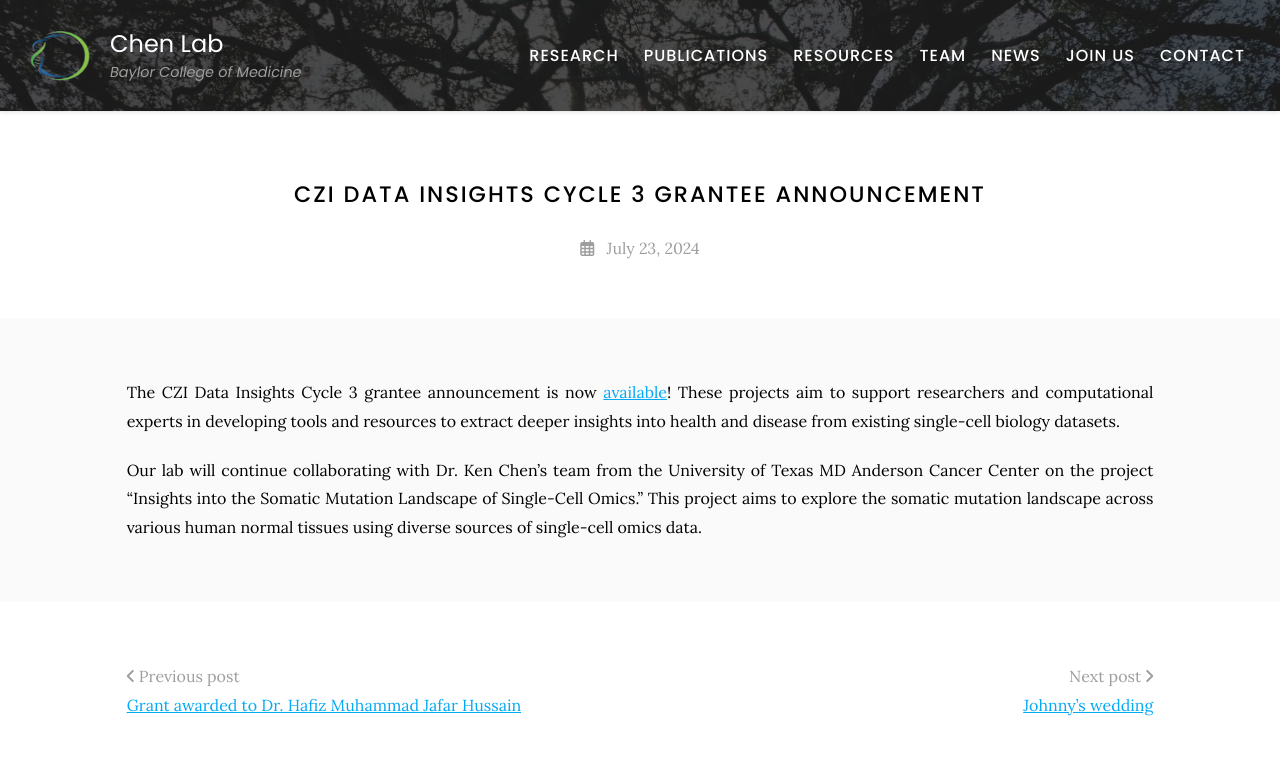
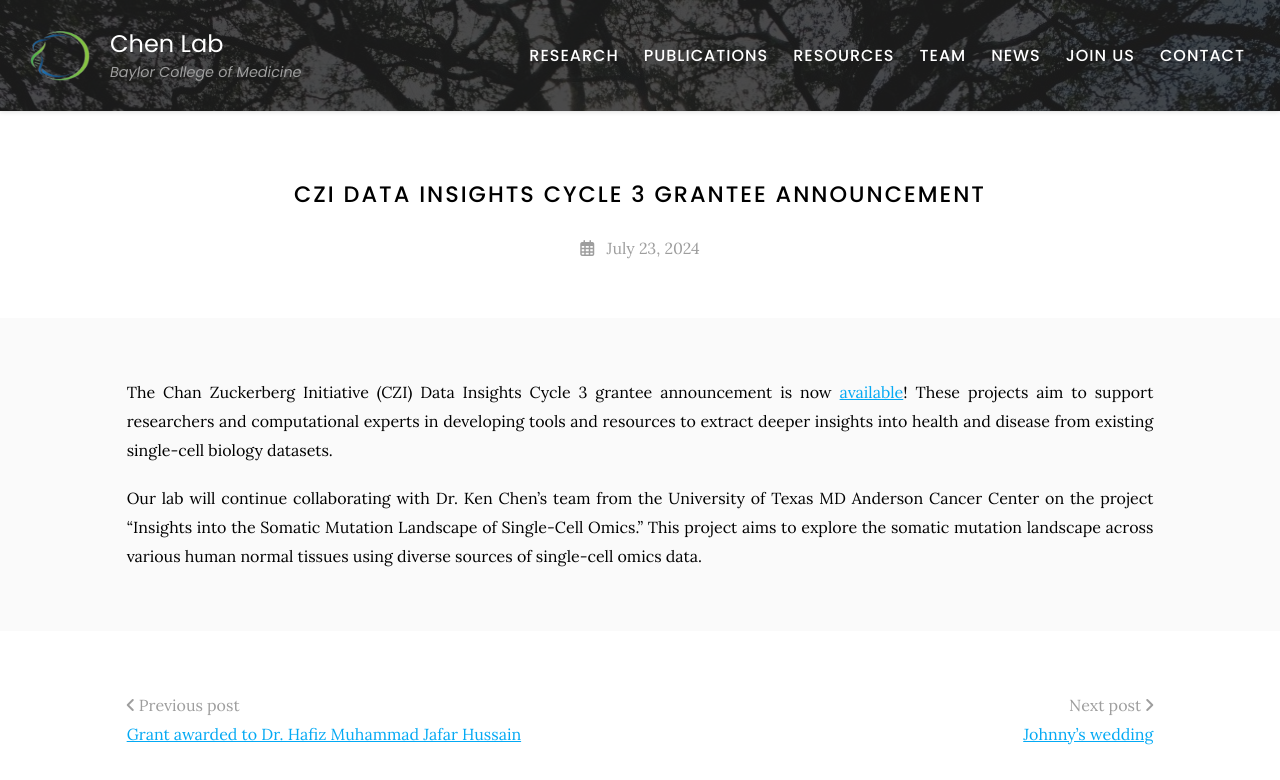
Before and after one commit to RCHENLAB/rchenlab.github.io, a Jekyll site: the page built from _posts/2024-07-23-CZI-cycle_3.md, in a window 1280 px wide, cut to the strip 0-780 px from the top of the page. Built offline with Jekyll 4.4.1, drawn with Linux system fonts in a browser that asks for light colours.

Commit message:
Update 2024-07-23-CZI-cycle_3.md

```diff
--- a/_posts/2024-07-23-CZI-cycle_3.md
+++ b/_posts/2024-07-23-CZI-cycle_3.md
@@ -4,6 +4,6 @@ author:
 member: all
 ---
 
-The CZI Data Insights Cycle 3 grantee announcement is now [available](https://chanzuckerberg.com/science/programs-resources/cell-science/data-insights/?cycle=3)! These projects aim to support researchers and computational experts in developing tools and resources to extract deeper insights into health and disease from existing single-cell biology datasets.
+The Chan Zuckerberg Initiative (CZI) Data Insights Cycle 3 grantee announcement is now [available](https://chanzuckerberg.com/science/programs-resources/cell-science/data-insights/?cycle=3)! These projects aim to support researchers and computational experts in developing tools and resources to extract deeper insights into health and disease from existing single-cell biology datasets.
 
 Our lab will continue collaborating with Dr. Ken Chen's team from the University of Texas MD Anderson Cancer Center on the project "Insights into the Somatic Mutation Landscape of Single-Cell Omics." This project aims to explore the somatic mutation landscape across various human normal tissues using diverse sources of single-cell omics data.
```
